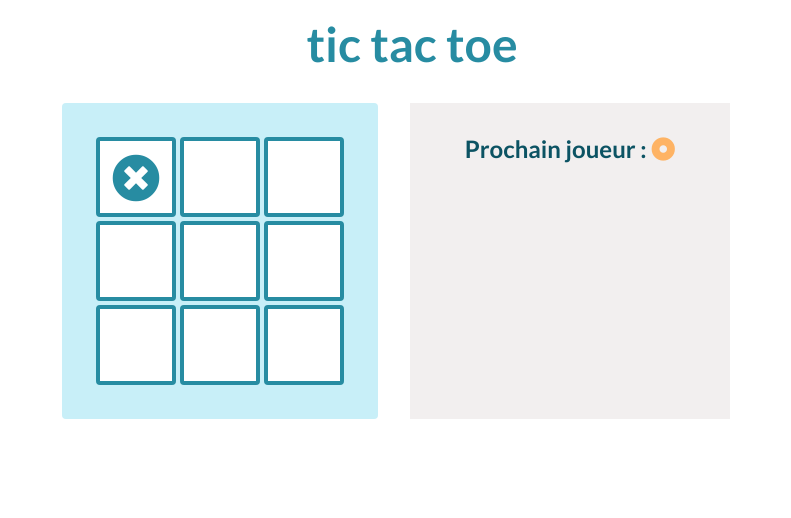
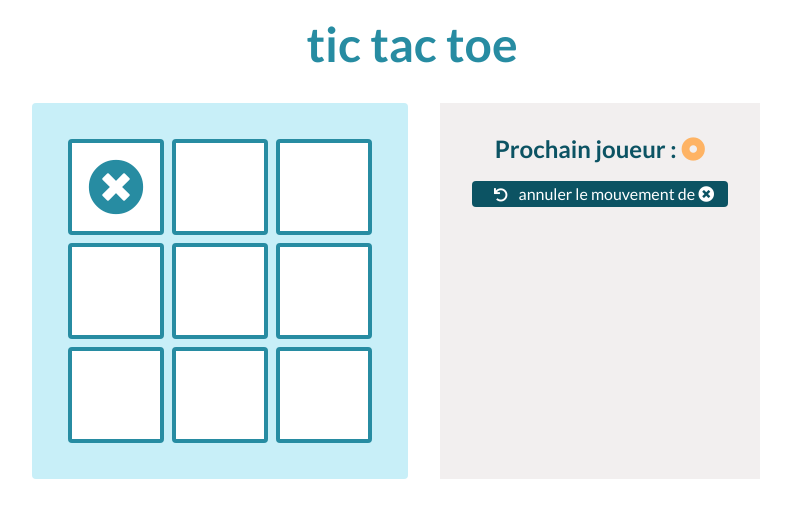
Before and after one commit to logic-fabric/react-tutorial, a React (Create React App) app: page / in a window 1280 px wide. Both pictures are taken after a click on the button 364 px from the left and 177 px from the top of the page. Shown: the top 518 px of the page, without its empty margins (228-1019 px from the left). Built offline with nearby package versions, Linux system fonts and the light colour scheme.

Commit message:
feature: buttons to undo moves now appear in the game-infos container

```diff
--- a/src/components/Board/Board.css
+++ b/src/components/Board/Board.css
@@ -12,9 +12,9 @@
 }
 
 .board-square {
-  width: 5rem;
-  height: 5rem;
-  margin: 0.125rem;
+  width: 6rem;
+  height: 6rem;
+  margin: 0.25rem;
   border: 0.25rem solid var(--primary-500);
   border-radius: 0.25rem;
   outline: none;
@@ -41,16 +41,8 @@
 }
 
 .board-square__content {
-  font-size: var(--h1-size);
+  font-size: 3.5rem;
   font-weight: 700;
-}
-
-.fa-times-circle {
-  color: var(--primary-500);
-}
-
-.fa-dot-circle {
-  color: var(--tonic-300);
 }
 
 .board__modal-bg {
--- a/src/components/Game/Game.css
+++ b/src/components/Game/Game.css
@@ -12,10 +12,47 @@
 }
 
 .game-infos__next-player {
-  margin: 0;
+  margin: 0 0 1rem 0;
 
   color: var(--primary-700);
   font-size: var(--h3-size);
   font-weight: 700;
   text-align: center;
 }
+
+.fa-times-circle {
+  color: var(--primary-500);
+}
+
+.fa-dot-circle {
+  color: var(--tonic-300);
+}
+
+.fa-undo {
+  padding: 0 0.5rem;
+  font-size: var(--sm-size);
+}
+
+.game-infos button {
+  width: 100%;
+  padding: 0.25rem;
+  margin: 0.125rem 0;
+  border: none;
+  border-radius: 0.25rem;
+
+  color: white;
+
+  cursor: pointer;
+}
+
+.game-infos button.x-bg {
+  background: var(--primary-700);
+}
+
+.game-infos button.o-bg {
+  background: var(--tonic-700);
+}
+
+.game-infos button .fas {
+  color: white;
+}
--- a/src/components/Game/Game.jsx
+++ b/src/components/Game/Game.jsx
@@ -24,7 +24,7 @@ export class Game extends React.Component {
       emptySquares: 9,
       winner: null,
       xIsNextPlayer: true,
-      boardHistory: Array(9).fill(null),
+      boardHistory: [Array(9).fill(null)],
     };
   }
 
@@ -34,7 +34,7 @@ export class Game extends React.Component {
       emptySquares: 9,
       winner: null,
       xIsNextPlayer: true,
-      boardHistory: Array(9).fill(null),
+      boardHistory: [Array(9).fill(null)],
     };
 
     this.setState(newState);
@@ -101,7 +101,29 @@ export class Game extends React.Component {
               ></span>
             </p>
 
-            <ol>{/* TO DO */}</ol>
+            <ol>
+              {this.state.boardHistory.map((board, index) => {
+                if (index > 0) {
+                  return (
+                    <li key={`undo-${index}`}>
+                      <button
+                        className={`${
+                          index % 2 === 1 ? "x-bg" : "o-bg"
+                        }`}
+                      >
+                        <span className="fas fa-undo"></span>
+                        <span> annuler le mouvement de </span>
+                        <span
+                          className={`${index % 2 === 1 ? X_ICON : O_ICON}`}
+                        ></span>
+                      </button>
+                    </li>
+                  );
+                }
+
+                return "";
+              })}
+            </ol>
           </div>
         </div>
       </div>
```
